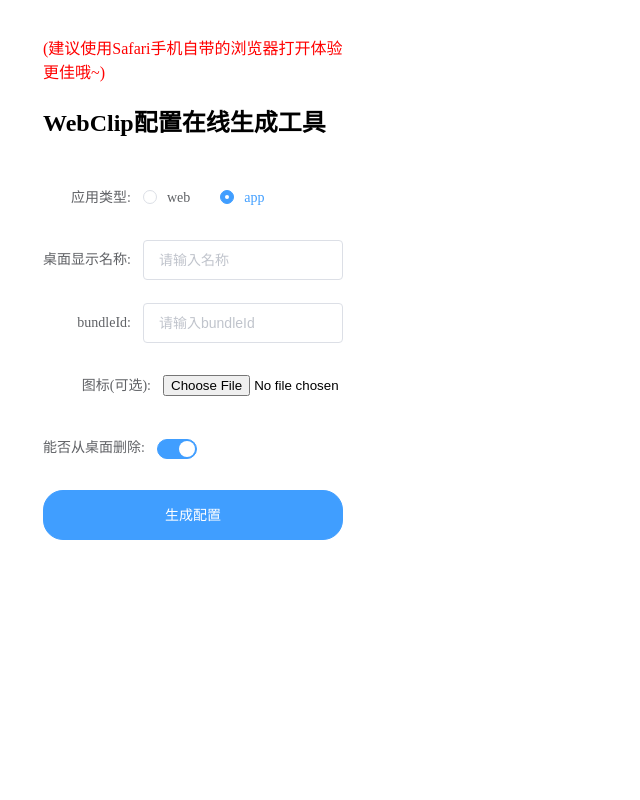
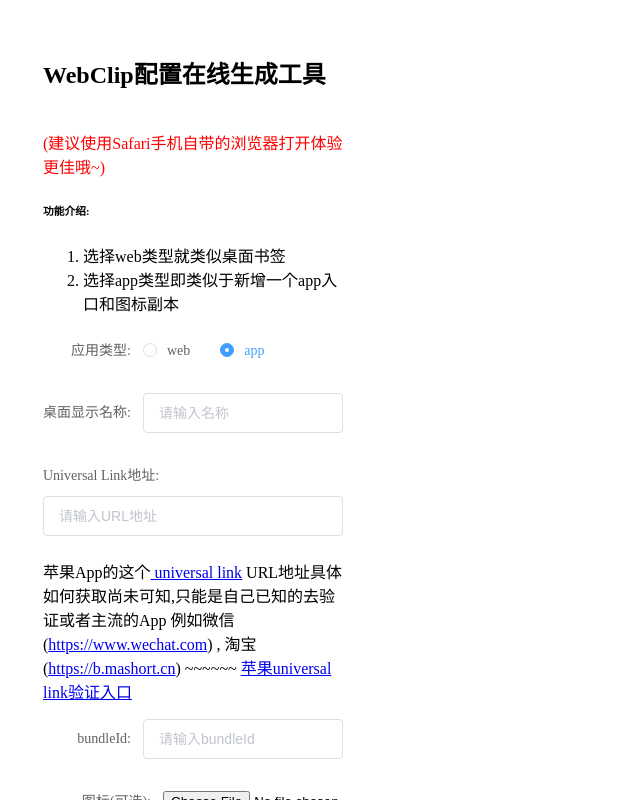
Before and after one commit to WangGuibin/webclicp-vue-app, a Vue app: page / in a window 1280 px wide. Both pictures are taken after a click on the radio button "app". Shown: the top 800 px of the page, without its empty margins (0-640 px from the left). Built offline with nearby package versions, Linux system fonts and the light colour scheme.

Commit message:
修改修改

```diff
--- a/package.json
+++ b/package.json
@@ -5,6 +5,8 @@
     "scripts": {
         "serve": "vue-cli-service serve",
         "build": "vue-cli-service build",
+        "deploy": "sh deploy.sh",
+        "pack": "vue-cli-service build && sh deploy.sh",
         "lint": "vue-cli-service lint"
     },
     "dependencies": {
--- a/public/index.html
+++ b/public/index.html
@@ -1,17 +1,22 @@
 <!DOCTYPE html>
 <html lang="">
-  <head>
+
+<head>
     <meta charset="utf-8">
     <meta http-equiv="X-UA-Compatible" content="IE=edge">
-    <meta name="viewport" content="width=device-width,initial-scale=1.0">
+    <meta name="viewport" content="width=device-width, initial-scale=1.0, maximum-scale=1.0">
     <link rel="icon" href="<%= BASE_URL %>favicon.ico">
-    <title><%= htmlWebpackPlugin.options.title %></title>
-  </head>
-  <body>
+    <title>
+        <%= htmlWebpackPlugin.options.title %>
+    </title>
+</head>
+
+<body>
     <noscript>
       <strong>We're sorry but <%= htmlWebpackPlugin.options.title %> doesn't work properly without JavaScript enabled. Please enable it to continue.</strong>
     </noscript>
     <div id="app"></div>
     <!-- built files will be auto injected -->
-  </body>
+</body>
+
 </html>
--- a/src/App.vue
+++ b/src/App.vue
@@ -1,9 +1,14 @@
 <template>
   <div id="app">
+    <h2 style="margin-bottom: 40px">WebClip配置在线生成工具</h2>
     <div style="color: red">
       (建议使用Safari手机自带的浏览器打开体验更佳哦~)
     </div>
-    <h2 style="margin-bottom: 40px">WebClip配置在线生成工具</h2>
+    <h6>功能介绍:</h6>
+    <ol>
+      <li>选择web类型就类似桌面书签</li>
+      <li>选择app类型即类似于新增一个app入口和图标副本</li>
+    </ol>
     <el-form :model="formData">
       <el-form-item label="应用类型: " label-width="100px">
         <el-radio-group v-model="formData.type">
@@ -19,9 +24,9 @@
       </el-form-item>
 
       <el-form-item
-        v-if="formData.type === 'web'"
-        label="URL地址: "
-        label-width="100px"
+        :label="
+          this.formData.type === 'web' ? 'URL地址: ' : 'Universal Link地址: '
+        "
       >
         <el-input
           v-model="formData.URL"
@@ -29,7 +34,28 @@
           placeholder="请输入URL地址"
         ></el-input>
       </el-form-item>
-
+      <div v-if="this.formData.type === 'app'">
+        <p>
+          苹果App的这个<a
+            href="https://developer.apple.com/library/archive/documentation/General/Conceptual/AppSearch/UniversalLinks.html#//apple_ref/doc/uid/TP40016308-CH12-SW1"
+            target="_blank"
+          >
+            universal link</a
+          >
+          URL地址具体如何获取尚未可知,只能是自己已知的去验证或者主流的App
+          例如微信(<a href="https://www.wechat.com" target="_blank"
+            >https://www.wechat.com</a
+          >) , 淘宝(<a href="https://b.mashort.cn" target="_blank"
+            >https://b.mashort.cn</a
+          >) <span> ~~~~~~ </span>
+          <a
+            href="https://search.developer.apple.com/appsearch-validation-tool/"
+            target="_blank"
+          >
+            苹果universal link验证入口
+          </a>
+        </p>
+      </div>
       <el-form-item
         v-if="formData.type === 'app'"
         label="bundleId: "
@@ -100,6 +126,9 @@ export default {
     },
   },
   methods: {
+    handleChange(val) {
+      console.log(val);
+    },
     getUUID() {
       return "xxxxxxxx-xxxx-4xxx-yxxx-xxxxxxxxxxxx".replace(
         /[xy]/g,
@@ -142,13 +171,18 @@ export default {
         this.$message.error("请输入应用名称(web/app的名字),再提交生成配置~");
         return;
       }
-      if (this.formData.type === "web" && this.formData.URL.length === 0) {
+      if (this.formData.URL.length === 0) {
         this.$message.error("请输入URL网址,再提交生成配置~");
         return;
       }
+
       if (this.formData.type === "app" && this.formData.bundleId.length === 0) {
         this.$message.error("请输入应用bundleId,再提交生成配置~");
         return;
+      }
+
+      if (this.formData.type === "web" && this.formData.URL.length !== 0) {
+        this.formData.bundleId = "";
       }
       this.loading = true;
       this.createXML();
@@ -161,7 +195,7 @@ export default {
       // URL是必填的 app的时候可以任意 因为跳转只是根据bundleId
       var URL = `<key>URL</key>
 			<string>${
-        this.formData.URL.length ? this.formData.URL : "https://example.com"
+        this.formData.URL.length ? this.formData.URL : "https://foo.example.com"
       }</string>`;
       var bundleId = this.formData.bundleId.length
         ? `<key>TargetApplicationBundleIdentifier</key>
```
Also changed, not shown: src/main.js (+10 -1 lines), 1 other file (tests, documents, lock files or other folders). Lines whose indentation alone changed are shown as unchanged.
